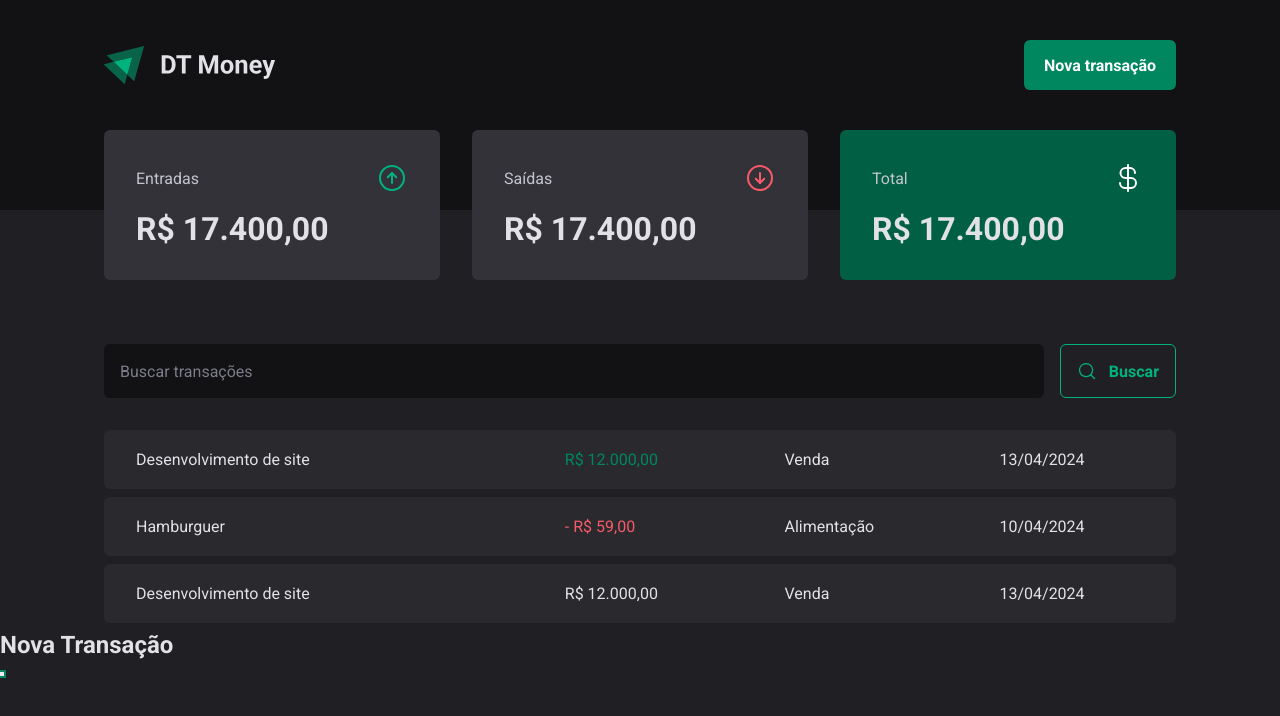
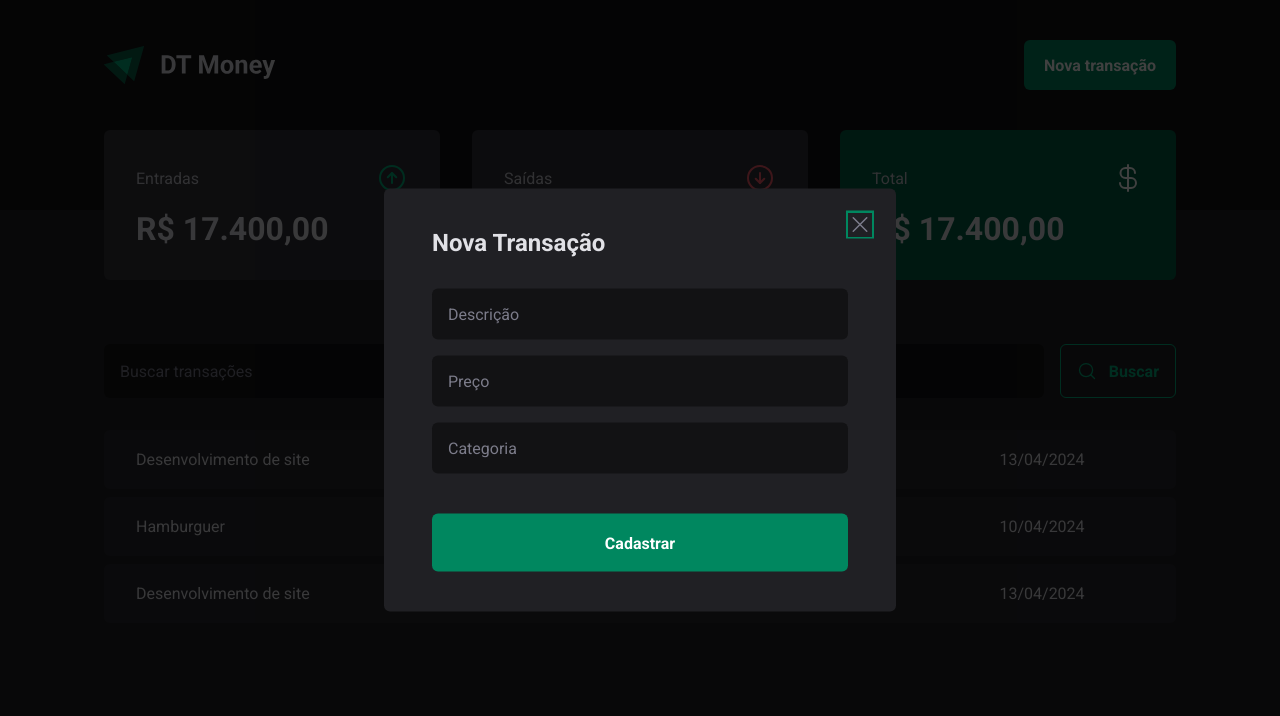
Before and after one commit to james-meneses/dt-money, a React (Vite) app: page / in a window 1280 px wide. Both pictures are taken after a click on the button "Nova transação". Shown: the top 716 px of the page. Built offline with nearby package versions, Linux system fonts and the light colour scheme.

Commit message:
Sets the NewTransactionModal component and main layout styles

```diff
--- a/src/components/Header/index.tsx
+++ b/src/components/Header/index.tsx
@@ -2,6 +2,7 @@
 import * as Dialog from "@radix-ui/react-dialog";
 
 import logoImg from "../../assets/logo.svg";
+import { NewTransactionModal } from "../NewTransactionModal";
 
 export function Header() {
   return (
@@ -13,14 +14,7 @@
             <NewTransactionButton>Nova transação</NewTransactionButton>
           </Dialog.Trigger>
 
-          <Dialog.Portal>
-            <Dialog.Overlay />
-
-            <Dialog.Content>
-              <Dialog.Title>Nova Transação</Dialog.Title>
-              <Dialog.Close />
-            </Dialog.Content>
-          </Dialog.Portal>
+          <NewTransactionModal />
         </Dialog.Root>
       </HeaderContent>
     </HeaderContainer>
--- /dev/null
+++ b/src/components/NewTransactionModal/index.tsx
@@ -0,0 +1,25 @@
+import * as Dialog from "@radix-ui/react-dialog";
+import { CloseButton, Content, Overlay } from "./styles";
+import { X } from "phosphor-react";
+
+export function NewTransactionModal() {
+  return (
+    <Dialog.Portal>
+      <Overlay />
+      <Content>
+        <Dialog.Title>Nova Transação</Dialog.Title>
+        <CloseButton>
+          <X size={24} />
+        </CloseButton>
+
+        <form action="">
+          <input type="text" placeholder="Descrição" required />
+          <input type="number" placeholder="Preço" required />
+          <input type="text" placeholder="Categoria" required />
+
+          <button type="submit">Cadastrar</button>
+        </form>
+      </Content>
+    </Dialog.Portal>
+  );
+}
--- /dev/null
+++ b/src/components/NewTransactionModal/styles.ts
@@ -0,0 +1,72 @@
+import styled from "styled-components";
+import * as Dialog from "@radix-ui/react-dialog";
+
+export const Overlay = styled(Dialog.Overlay)`
+  position: fixed;
+  width: 100vw;
+  height: 100vh;
+  inset: 0;
+  background: rgba(0, 0, 0, 0.75);
+`;
+
+export const Content = styled(Dialog.Content)`
+  min-width: 32rem;
+  border-radius: 6px;
+  padding: 2.5rem 3rem;
+  background: ${(props) => props.theme["gray-800"]};
+
+  position: fixed;
+  top: 50%;
+  left: 50%;
+  transform: translate(-50%, -50%);
+
+  form {
+    margin-top: 2rem;
+
+    display: flex;
+    flex-direction: column;
+    gap: 1rem;
+
+    input {
+      border-radius: 6px;
+      border: 0;
+      background: ${(props) => props.theme["gray-900"]};
+      color: ${(props) => props.theme["gray-300"]};
+      padding: 1rem;
+
+      &::placeholder {
+        color: ${(props) => props.theme["gray-500"]};
+      }
+    }
+
+    button[type="submit"] {
+      height: 58px;
+      border: 0;
+      background: ${(props) => props.theme["green-500"]};
+      color: ${(props) => props.theme.white};
+
+      font-weight: bold;
+      padding: 0 1.25rem;
+      border-radius: 6px;
+      margin-top: 1.5rem;
+
+      cursor: pointer;
+      transition: background 0.2s;
+
+      &:hover {
+        background: ${(props) => props.theme["green-700"]};
+      }
+    }
+  }
+`;
+
+export const CloseButton = styled(Dialog.Close)`
+  position: absolute;
+  background: transparent;
+  border: 0;
+  top: 1.5rem;
+  right: 1.5rem;
+  line-height: 0;
+  cursor: pointer;
+  color: ${(props) => props.theme["gray-500"]};
+`;
```
